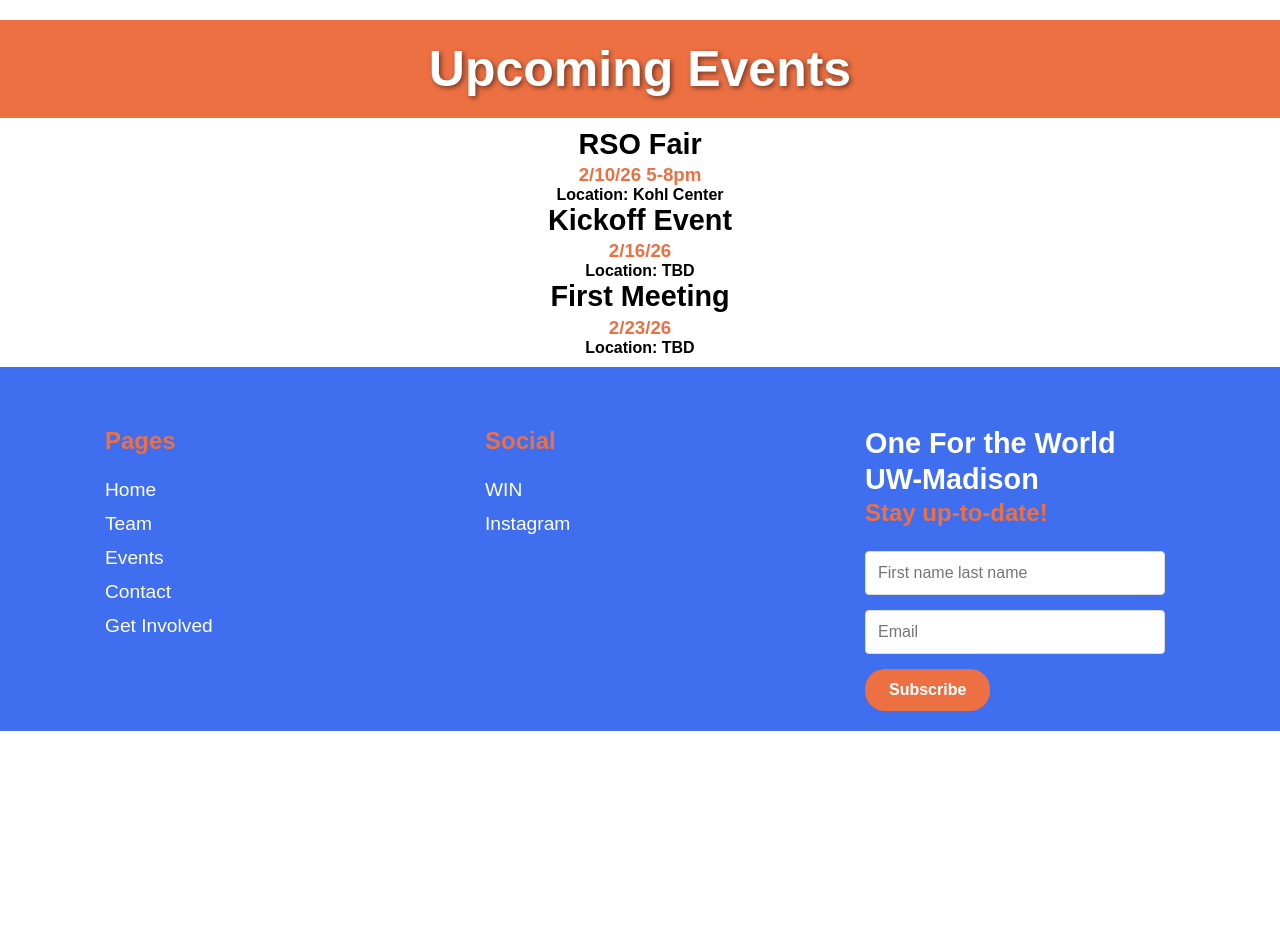
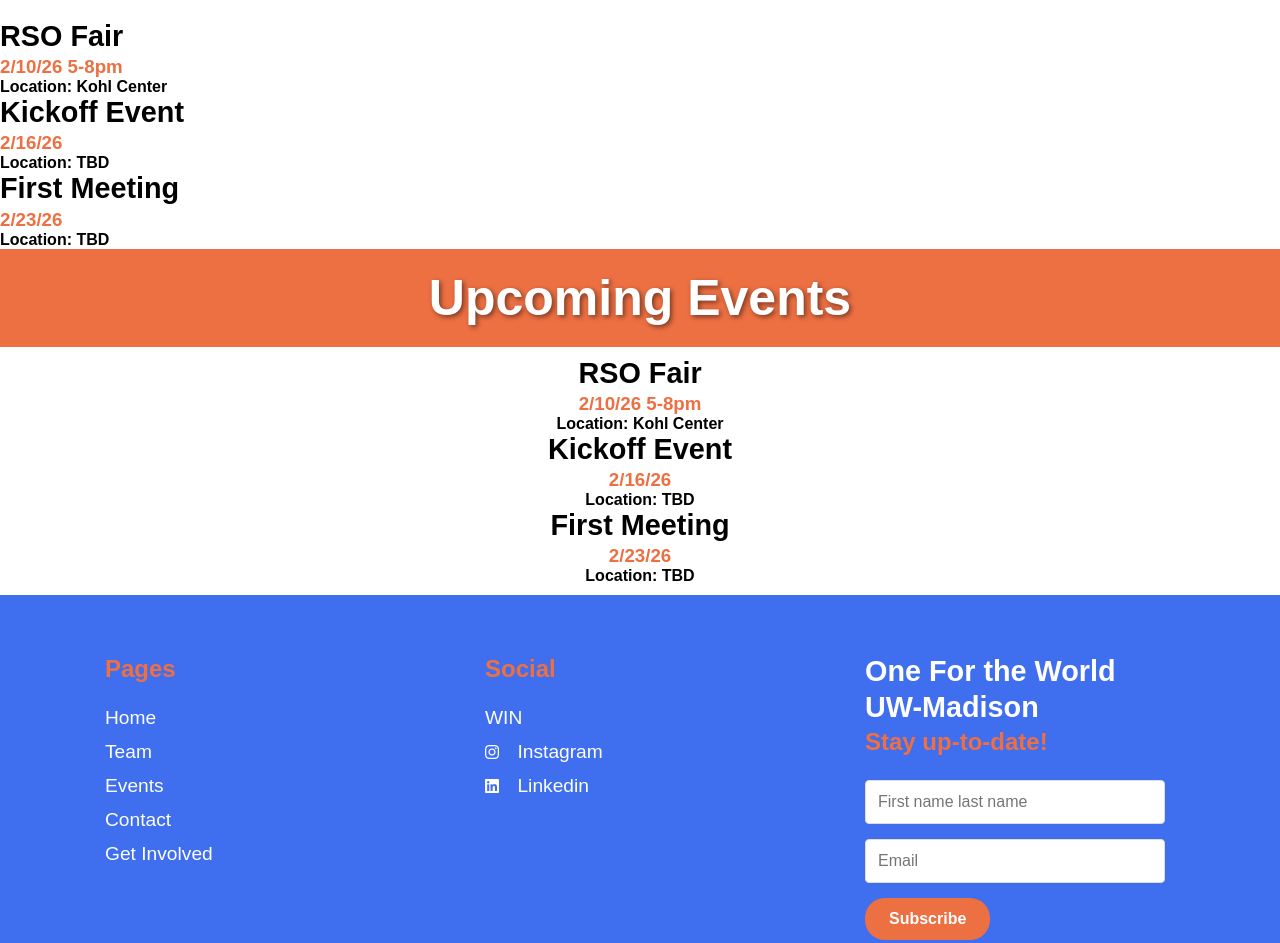
Before and after one commit to onefortheworlduw/onefortheworlduw.github.io, a website: page events/index.html in a window 1280 px wide. Shown: the part 880-1823 px from the top of the page. Before the commit the page ends 1611 px from the top, so only its background shows below. Drawn offline with Linux system fonts and the light colour scheme; a web font is replaced by a local one.

Commit message:
Added icons to social footer

```diff
--- a/events/index.html
+++ b/events/index.html
@@ -11,6 +11,10 @@
     <link
       href="https://fonts.googleapis.com/css2?family=Google+Sans:ital,opsz,wght@0,17..18,400..700;1,17..18,400..700&display=swap"
       rel="stylesheet"
+    />
+    <link
+      rel="stylesheet"
+      href="https://cdnjs.cloudflare.com/ajax/libs/font-awesome/6.5.0/css/all.min.css"
     />
   </head>
 
@@ -92,6 +96,21 @@
           <img src="../images/event_photos/wisconsinwelcome_7.jpeg" />
         </div>
       </div>
+      <div class="RSO Fair 5-8 pm">
+        <h2>RSO Fair</h2>
+        <h3>2/10/26 5-8pm</h3>
+        <h4>Location: Kohl Center</h4>
+      </div>
+      <div class="kickoff">
+        <h2>Kickoff Event</h2>
+        <h3>2/16/26</h3>
+        <h4>Location: TBD</h4>
+      </div>
+      <div class="firstmeeting">
+        <h2>First Meeting</h2>
+        <h3>2/23/26</h3>
+        <h4>Location: TBD</h4>
+      </div>
     </div>
     <h1 class="coming__soon">Upcoming Events</h1>
     <div class="future__event__grid">
@@ -133,9 +152,18 @@
           <ul class="social-links">
             <li><a href="https://win.wisc.edu/organization/oftw">WIN</a></li>
             <li>
+              <i class="fa-brands fa-instagram"></i>
               <a href="https://www.instagram.com/onefortheworlduw/"
                 >Instagram</a
               >
+            </li>
+            <li>
+              <i class="fa-brands fa-linkedin"></i>
+              <a
+                href="https://www.linkedin.com/company/one-for-the-world-uw-madison/posts/?feedView=all"
+              >
+                Linkedin
+              </a>
             </li>
           </ul>
         </div>
```
Also changed, not shown: contact/index.html (+13 -0 lines), index.html (+12 -3 lines), involve/index.html (+9 -1 lines), team/index.html (+12 -0 lines), 1 other file.
